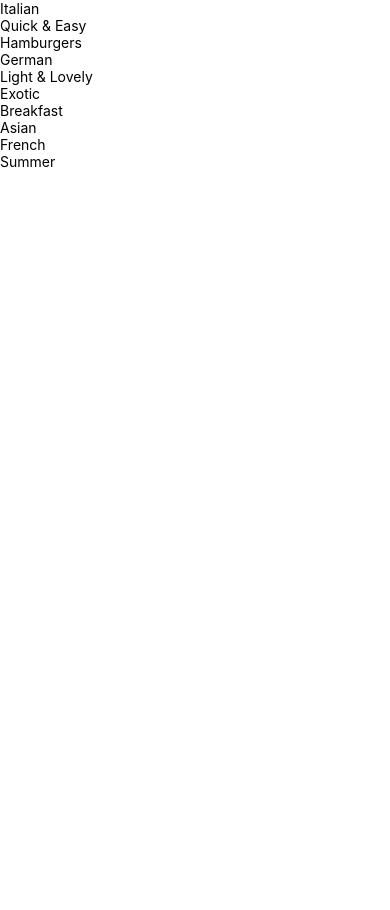
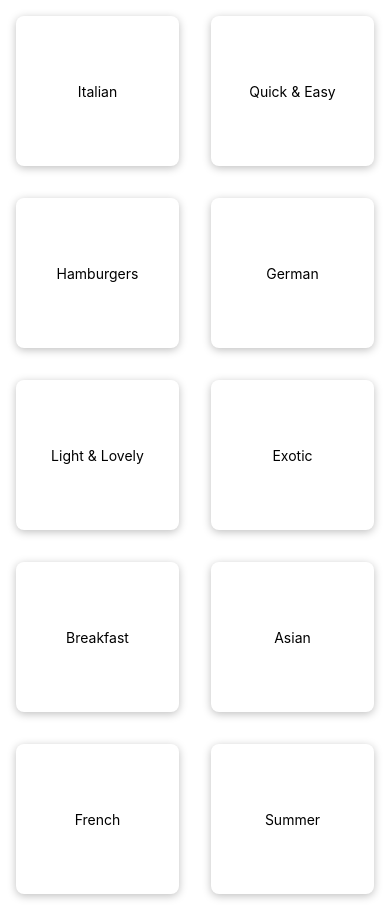
Before and after one commit to richard12511/react-meals, a React Native app: screen / in a window 390 px wide. Before the commit the page ends 844 px from the top, so only its background shows below. Built offline with nearby package versions, Linux system fonts and the light colour scheme.

Commit message:
initial grid setup

```diff
--- a/components/CategoryGridTile.js
+++ b/components/CategoryGridTile.js
@@ -1,9 +1,37 @@
-import { View, Text } from 'react-native';
+import { View, Text, Pressable, StyleSheet } from 'react-native';
 
 export default function CategoryGridTile({ title, color }) {
   return (
-    <View>
-      <Text>{title}</Text>
+    <View style={styles.gridItem}>
+      <Pressable style={styles.button}>
+        <View style={styles.innerContainer}>
+          <Text>{title}</Text>
+        </View>
+      </Pressable>
     </View>
   );
 }
+
+const styles = StyleSheet.create({
+  gridItem: {
+    flex: 1,
+    margin: 16,
+    height: 150,
+    borderRadius: 8,
+    elevation: 4,
+    backgroundColor: 'white',
+    shadowColor: 'black',
+    shadowOpacity: 0.25,
+    shadowOffset: { width: 0, height: 2 },
+    shadowRadius: 8,
+  },
+  button: {
+    flex: 1,
+  },
+  innerContainer: {
+    flex: 1,
+    padding: 16,
+    justifyContent: 'center',
+    alignItems: 'center',
+  },
+});
--- a/screens/CategoriesScreen.js
+++ b/screens/CategoriesScreen.js
@@ -9,7 +9,7 @@ function renderCategoryGridTile(itemData) {
 export default function CategoriesScreen() {
   return (
     <View>
-      <FlatList data={CATEGORIES} keyExtractor={item => item.id} renderItem={renderCategoryGridTile} />
+      <FlatList data={CATEGORIES} keyExtractor={item => item.id} renderItem={renderCategoryGridTile} numColumns={2} />
     </View>
   );
 }
```
